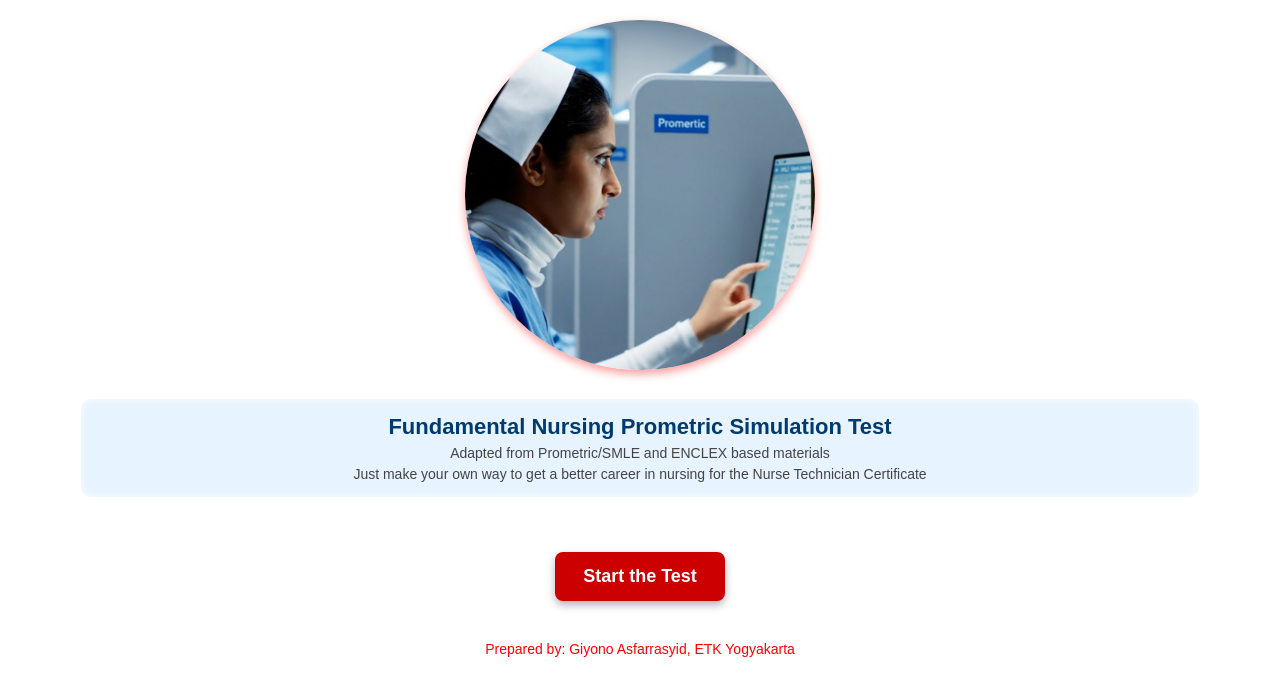
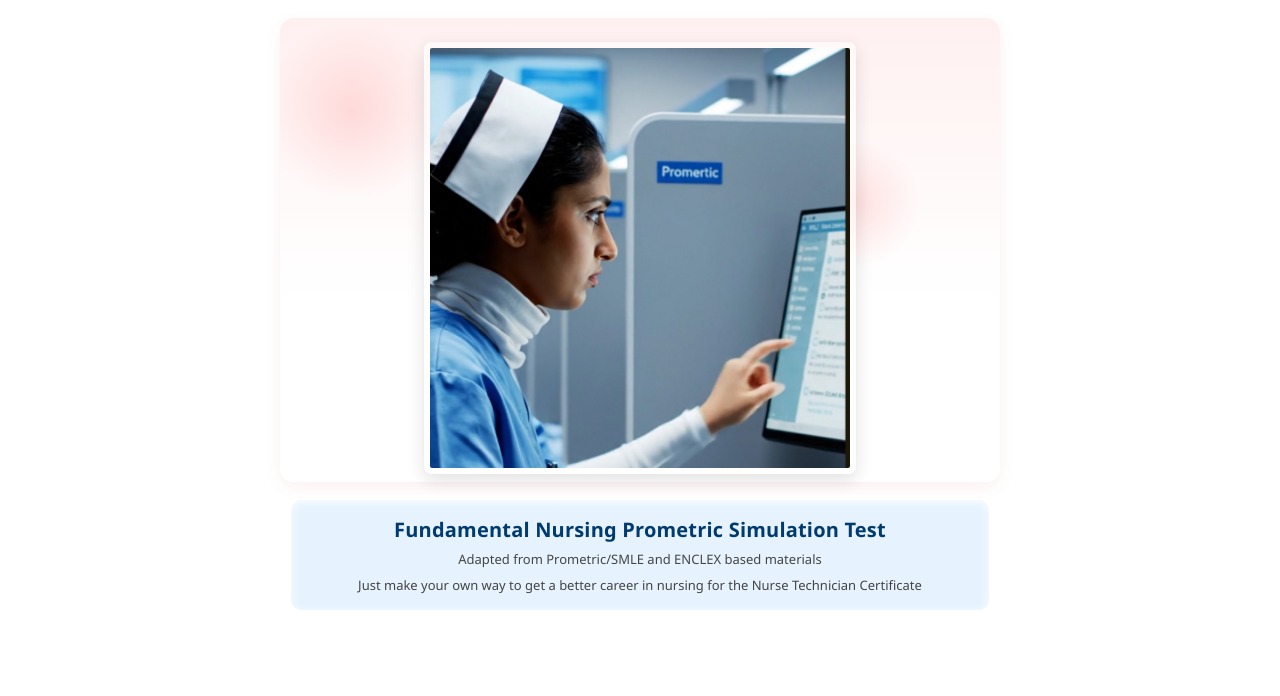
Before and after one commit to gyoutrain-lab/nursing-prometric-test-simulation1, a plain HTML site: page index.html in a window 1280 px wide. Drawn offline with Linux system fonts and the light colour scheme.

Commit message:
Update index.html

```diff
--- a/index.html
+++ b/index.html
@@ -12,74 +12,120 @@
   <meta property="og:type" content="website" />
 
   <style>
-    body {
-      font-family: Arial, sans-serif;
-      margin: 0;
-      padding: 0;
-      background: #ffffff;
-      text-align: center;
+    :root{
+      --blue-emboss: #e6f3ff;
+      --accent-blue: #003b6f;
+      --cta-red: #cc0000;
     }
 
-    .top-image-container {
-      width: 100%;
-      margin-top: 20px;
+    html,body{height:100%;}
+    body {
+      font-family: 'Segoe UI', Tahoma, Arial, sans-serif;
+      margin: 0;
+      padding: 0 12px 40px;
+      background: #fff;
+      display:flex;
+      align-items:flex-start;
+      justify-content:center;
+      color:#222;
     }
 
-    .circle-img {
-      width: 75%;
-      max-width: 350px;
-      aspect-ratio: 1/1;
-      object-fit: cover;
-      border-radius: 50%;
-      box-shadow: 0 4px 10px rgba(255, 0, 0, 0.4);
+    .page-wrap{
+      width:100%;
+      max-width:720px;
+      margin-top:18px;
+      text-align:center;
     }
 
-    .title-box {
-      background: #e7f3ff;
-      padding: 15px;
-      margin: 25px auto;
-      width: 85%;
-      border-radius: 10px;
-      box-shadow: inset 0 0 10px rgba(255, 255, 255, 0.8);
+    /* red bubbling dropped background behind the image */
+    .hero-bg{
+      width:100%;
+      display:flex;
+      justify-content:center;
+      align-items:center;
+      padding:24px 0 8px;
+      background: radial-gradient( circle at 10% 20%, rgba(255,90,90,0.18), transparent 12% ),
+                  radial-gradient( circle at 80% 40%, rgba(255,40,40,0.12), transparent 10% ),
+                  radial-gradient( circle at 50% 80%, rgba(255,10,10,0.08), transparent 8% ),
+                  linear-gradient(180deg, rgba(255,240,240,1), white 60%);
+      border-radius:14px;
+      box-shadow: 0 6px 18px rgba(204,0,0,0.06);
     }
 
-    h1 {
-      font-size: 22px;
-      margin: 0;
-      color: #003b6f;
-      font-weight: bold;
+    /* square crop, 75% wide */
+    .thumb{
+      width:75%;
+      max-width:420px;
+      aspect-ratio: 1 / 1; /* forces square */
+      object-fit: cover;
+      display:block;
+      border-radius:8px;
+      box-shadow: 0 6px 18px rgba(0,0,0,0.12);
+      border: 6px solid rgba(255,255,255,0.6);
     }
 
-    .subtitle {
-      font-size: 14px;
-      margin-top: 5px;
-      color: #444;
+    .title-box{
+      background: var(--blue-emboss);
+      padding:16px 18px;
+      margin:18px auto 6px;
+      width:92%;
+      border-radius:10px;
+      box-shadow: inset 0 2px 8px rgba(255,255,255,0.85);
     }
 
-    .start-btn {
-      display: inline-block;
-      margin-top: 30px;
-      background: #cc0000;
-      color: white;
-      padding: 14px 28px;
-      font-size: 18px;
-      font-weight: bold;
-      border-radius: 8px;
-      text-decoration: none;
-      box-shadow: 0 4px 8px rgba(0, 0, 0, 0.3);
+    h1{
+      margin:0;
+      font-size:20px;
+      color:var(--accent-blue);
+      font-weight:700;
+      letter-spacing:0.2px;
     }
 
-    footer {
-      margin-top: 40px;
-      font-size: 14px;
-      color: red;
+    .subtitle{
+      margin-top:8px;
+      font-size:13px;
+      color:#444;
+      line-height:1.35;
+    }
+
+    .cta-row{
+      margin-top:20px;
+    }
+
+    .start-btn{
+      display:inline-block;
+      background:var(--cta-red);
+      color:#fff;
+      padding:14px 28px;
+      font-size:16px;
+      font-weight:700;
+      text-decoration:none;
+      border-radius:8px;
+      box-shadow: 0 6px 16px rgba(204,0,0,0.25);
+      letter-spacing:0.6px;
+      transition: transform .12s ease, box-shadow .12s ease;
+    }
+
+    .start-btn:hover{transform:translateY(-3px);box-shadow:0 10px 22px rgba(204,0,0,0.32);}
+
+    footer{
+      margin-top:28px;
+      font-size:14px;
+      color:var(--cta-red);
+    }
+
+    /* responsive tweaks */
+    @media (max-width:480px){
+      .thumb{width:86%;}
+      h1{font-size:18px}
+      .start-btn{padding:12px 20px;font-size:15px}
     }
   </style>
-
 </head>
 <body>
-  <div class="top-image-container">
-    <img class="circle-img" src="https://raw.githubusercontent.com/gyoutrain-lab/nursing-prometric-test-simulation1/main/icon17%20(1).jpg" alt="Prometric Icon" />
+  <div class="page-wrap">
+    <div class="hero-bg">
+      <img class="thumb" src="https://raw.githubusercontent.com/gyoutrain-lab/nursing-prometric-test-simulation1/main/icon17%20(1).jpg" alt="Simulation Icon" />
     </div>
 
     <div class="title-box">
@@ -88,10 +134,5 @@
       <div class="subtitle">Just make your own way to get a better career in nursing for the Nurse Technician Certificate</div>
     </div>
 
-  <a class="start-btn" href="https://script.google.com/macros/s/AKfycbyCTJ6qVtUSC1_vkoEWocsNpQv17NCE7Fvse9004DZF5VzyygAJw5l_1CQO5emJ88AjoA/exec">Start the Test</a>
-
-  <footer>
-    Prepared by: Giyono Asfarrasyid, ETK Yogyakarta
-  </footer>
-</body>
-</html>
+    <div class="cta-row">
+      <a class=
```
Lines whose indentation alone changed are shown as unchanged.
